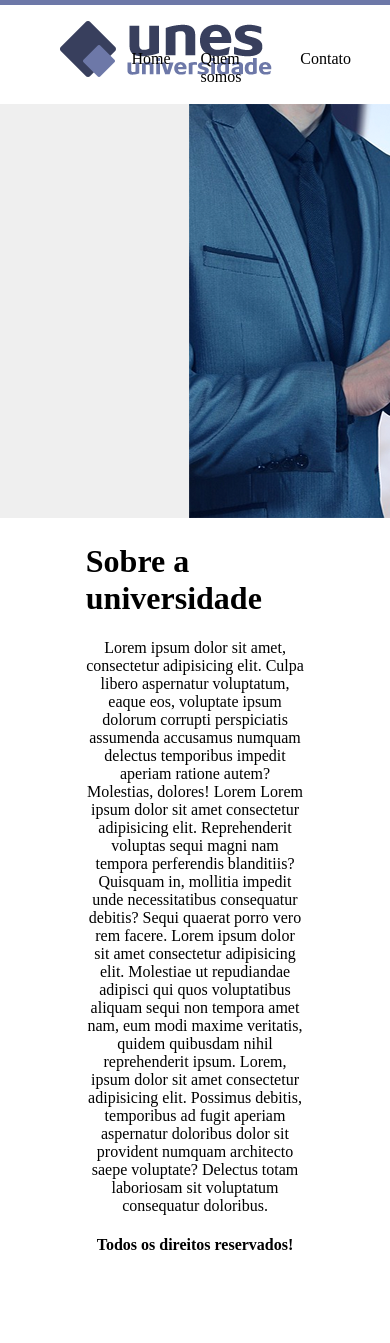
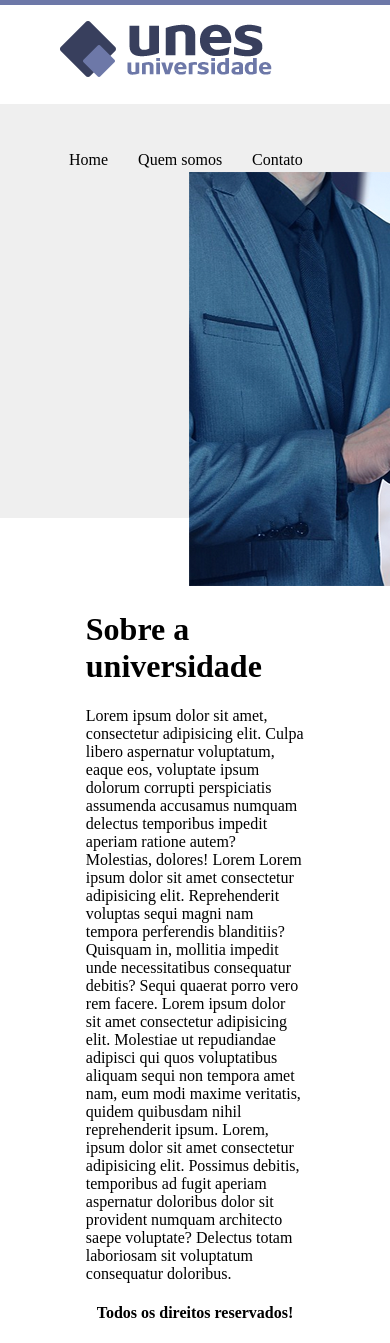
Before and after one commit to samekmd/devweb, a Flask app: page / in a window 390 px wide; the page is wider, and only the part inside the window is pictured. Before the commit the page ends 1250 px from the top of that part, so only its background shows below. Run offline with Flask 3, Linux system fonts and the light colour scheme.

Commit message:
UPDATE HOME
Deixei tudo responsivo.

```diff
--- a/devweb-main/static/estilo.css
+++ b/devweb-main/static/estilo.css
@@ -11,6 +11,7 @@ nav{
     border: 0px red solid;
     display: flex;
     justify-content:space-between;
+    flex-wrap: wrap;
 
 }
 .links{
@@ -20,6 +21,7 @@ nav{
     display: flex;
     justify-content: right;
     padding: 0 auto;
+    flex-wrap: wrap;
 
 }
 a{
@@ -51,6 +53,7 @@ footer{
     text-align: center;
 }
 p{
+
     text-align: center;
     margin-left: 15%;
     margin-right: 15%;
@@ -59,3 +62,9 @@ h1{
     margin-left: 15%;
     margin-right: 15%;
 }
+.texto_home{
+    display: flex;
+    text-align: left;
+
+
+}
--- a/devweb-main/templates/home.html
+++ b/devweb-main/templates/home.html
@@ -7,7 +7,7 @@
         <img src="{{url_for('static',filename='./imagens/capa.png')}}" class="capa">
     </div>
         <h1> Sobre a universidade</h1>
-        <p >Lorem ipsum dolor sit amet, consectetur adipisicing elit. Culpa libero aspernatur voluptatum, eaque eos,
+        <p class="texto_home">Lorem ipsum dolor sit amet, consectetur adipisicing elit. Culpa libero aspernatur voluptatum, eaque eos,
             voluptate ipsum dolorum corrupti perspiciatis assumenda accusamus numquam delectus temporibus impedit aperiam
             ratione autem? Molestias, dolores! Lorem
             Lorem ipsum dolor sit amet consectetur adipisicing elit. Reprehenderit voluptas sequi magni nam tempora perferendis blanditiis? Quisquam in, mollitia impedit unde necessitatibus consequatur debitis? Sequi quaerat porro vero rem facere.
```
Also changed, not shown: 1 other file.
